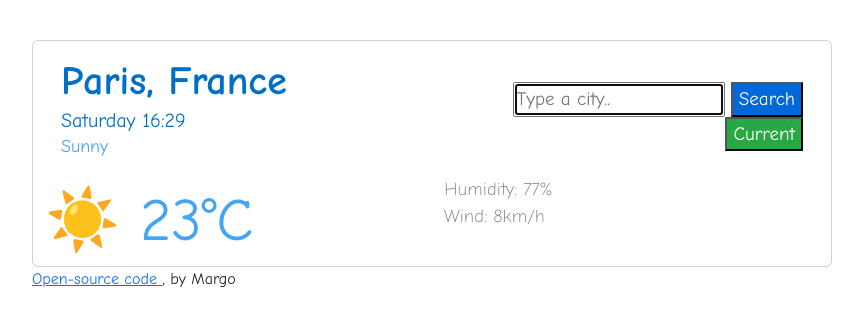
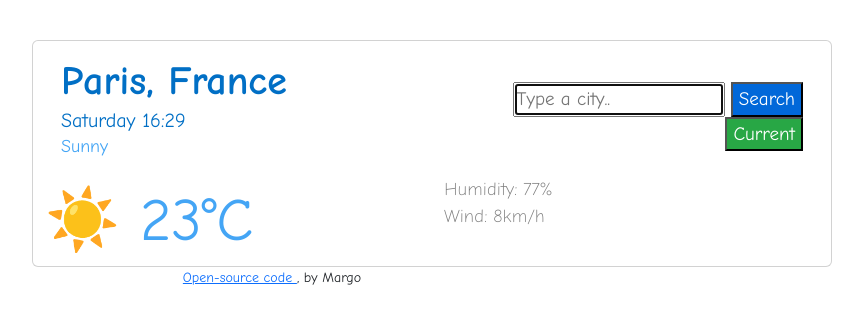
Before and after one commit to margaritaiatsenko/weatherApp, a plain HTML site: page index.html in a window 1280 px wide. Shown: the whole page, without its empty margins (368-1231 px from the left). Drawn offline with nearby package versions, Linux system fonts and the light colour scheme.

Commit message:
corrected style

```diff
--- a/src/styles.css
+++ b/src/styles.css
@@ -57,3 +57,8 @@ button {
   background-color: #28a745;
   color: white;
 }
+footer {
+  text-align: center;
+  font-family: "Comic Neue", cursive;
+  font-size: 14px;
+}
```
